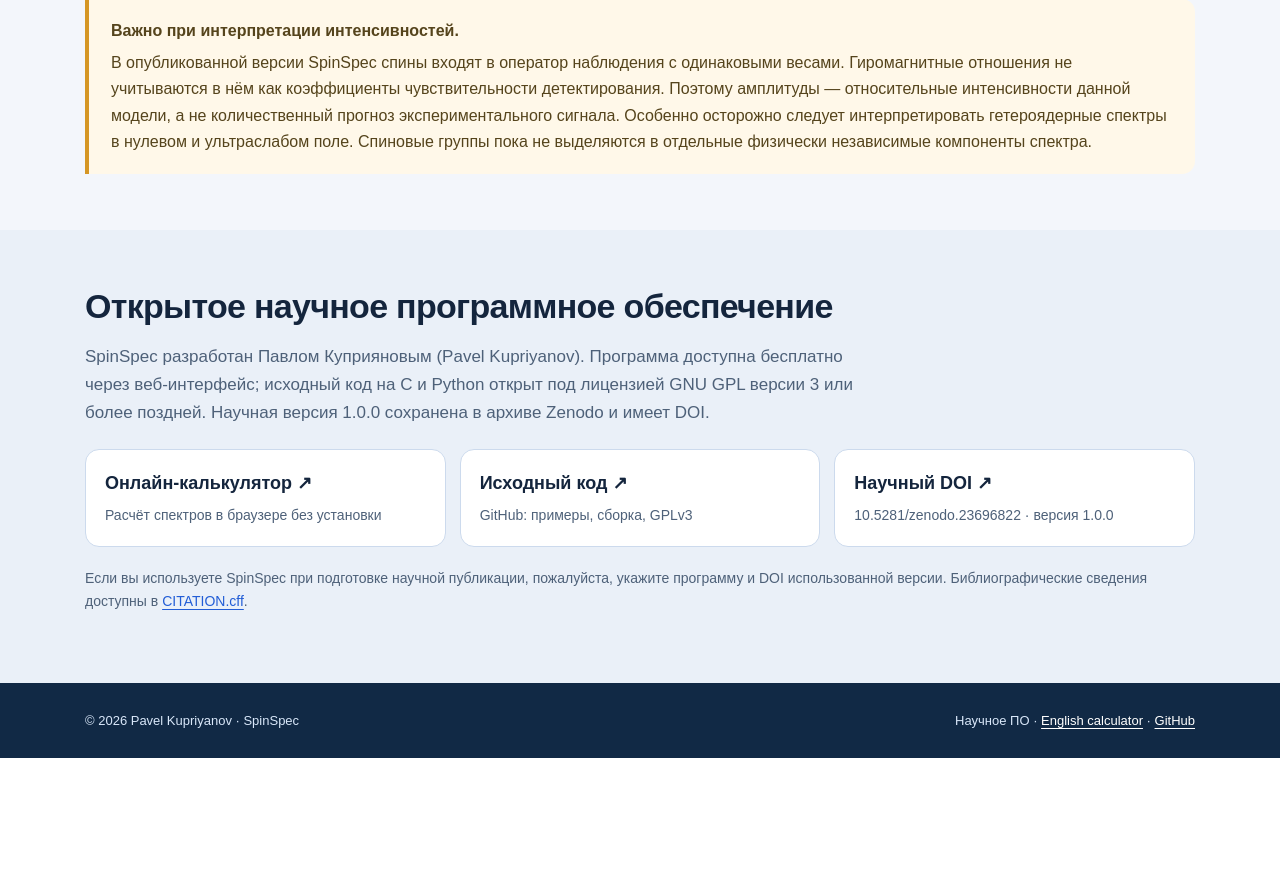
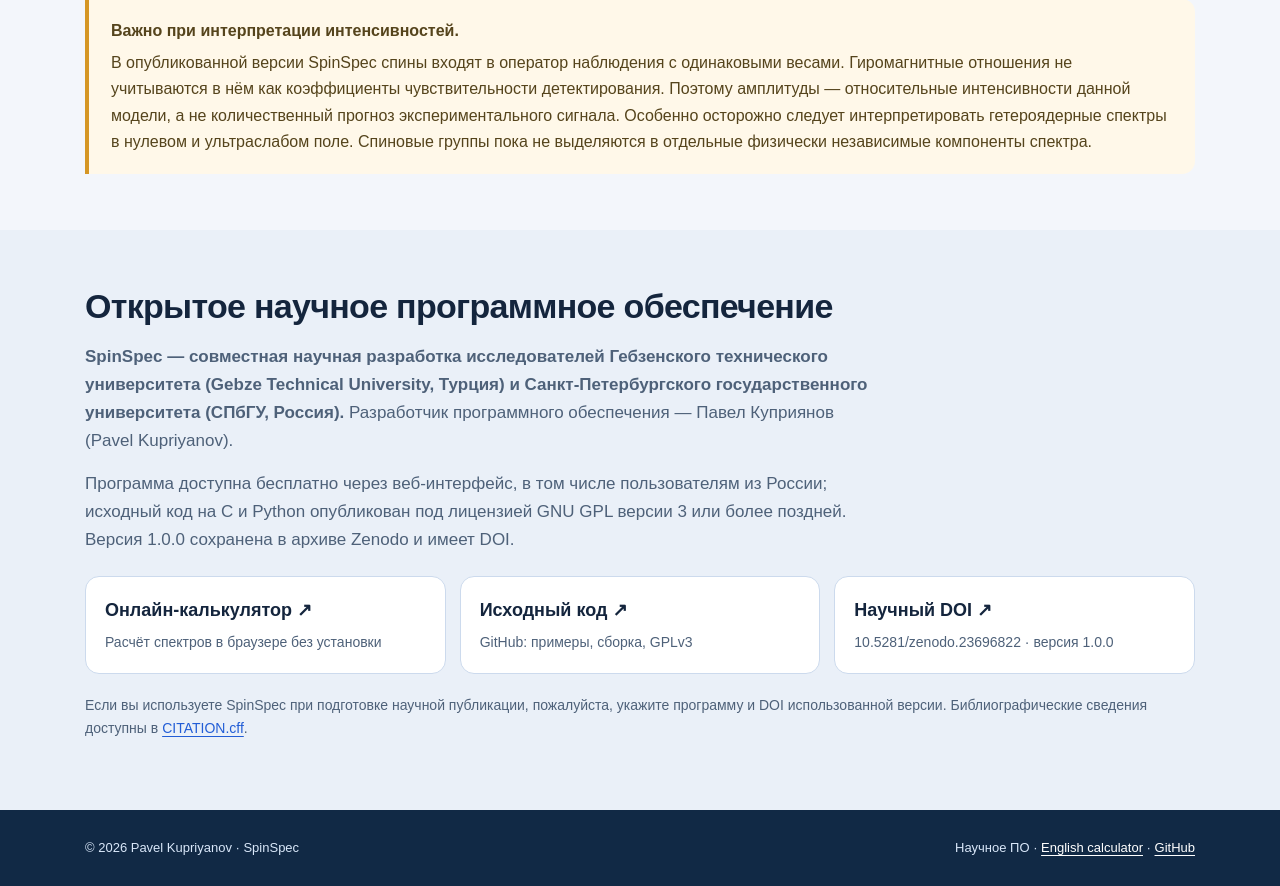
Before and after one commit to scleroze/SpinSpec, a Python web app: template templates/ru.html in a window 1280 px wide. Shown: the part 2159-3045 px from the top of the page. Before the commit the page ends 2917 px from the top, so only its background shows below. Run offline with Jinja, Linux system fonts and the light colour scheme; the template is opened without the code that fills it, so the values that code supplies are empty.

Commit message:
web: acknowledge GTU and SPbSU research collaboration on Russian page

```diff
--- a/templates/ru.html
+++ b/templates/ru.html
@@ -184,7 +184,8 @@
     <section class="muted-area" id="about">
       <div class="container">
         <h2>Открытое научное программное обеспечение</h2>
-        <p class="section-lead">SpinSpec разработан Павлом Куприяновым (Pavel Kupriyanov). Программа доступна бесплатно через веб-интерфейс; исходный код на C и Python открыт под лицензией GNU GPL версии 3 или более поздней. Научная версия 1.0.0 сохранена в архиве Zenodo и имеет DOI.</p>
+        <p class="section-lead"><strong>SpinSpec — совместная научная разработка исследователей Гебзенского технического университета (Gebze Technical University, Турция) и Санкт-Петербургского государственного университета (СПбГУ, Россия).</strong> Разработчик программного обеспечения — Павел Куприянов (Pavel Kupriyanov).</p>
+        <p class="section-lead">Программа доступна бесплатно через веб-интерфейс, в том числе пользователям из России; исходный код на C и Python опубликован под лицензией GNU GPL версии 3 или более поздней. Версия 1.0.0 сохранена в архиве Zenodo и имеет DOI.</p>
         <div class="resource-grid">
           <a class="resource" href="/" aria-label="Открыть онлайн-калькулятор"><strong>Онлайн-калькулятор ↗</strong><span>Расчёт спектров в браузере без установки</span></a>
           <a class="resource" href="https://github.com/scleroze/SpinSpec" target="_blank" rel="noopener noreferrer"><strong>Исходный код ↗</strong><span>GitHub: примеры, сборка, GPLv3</span></a>
```
